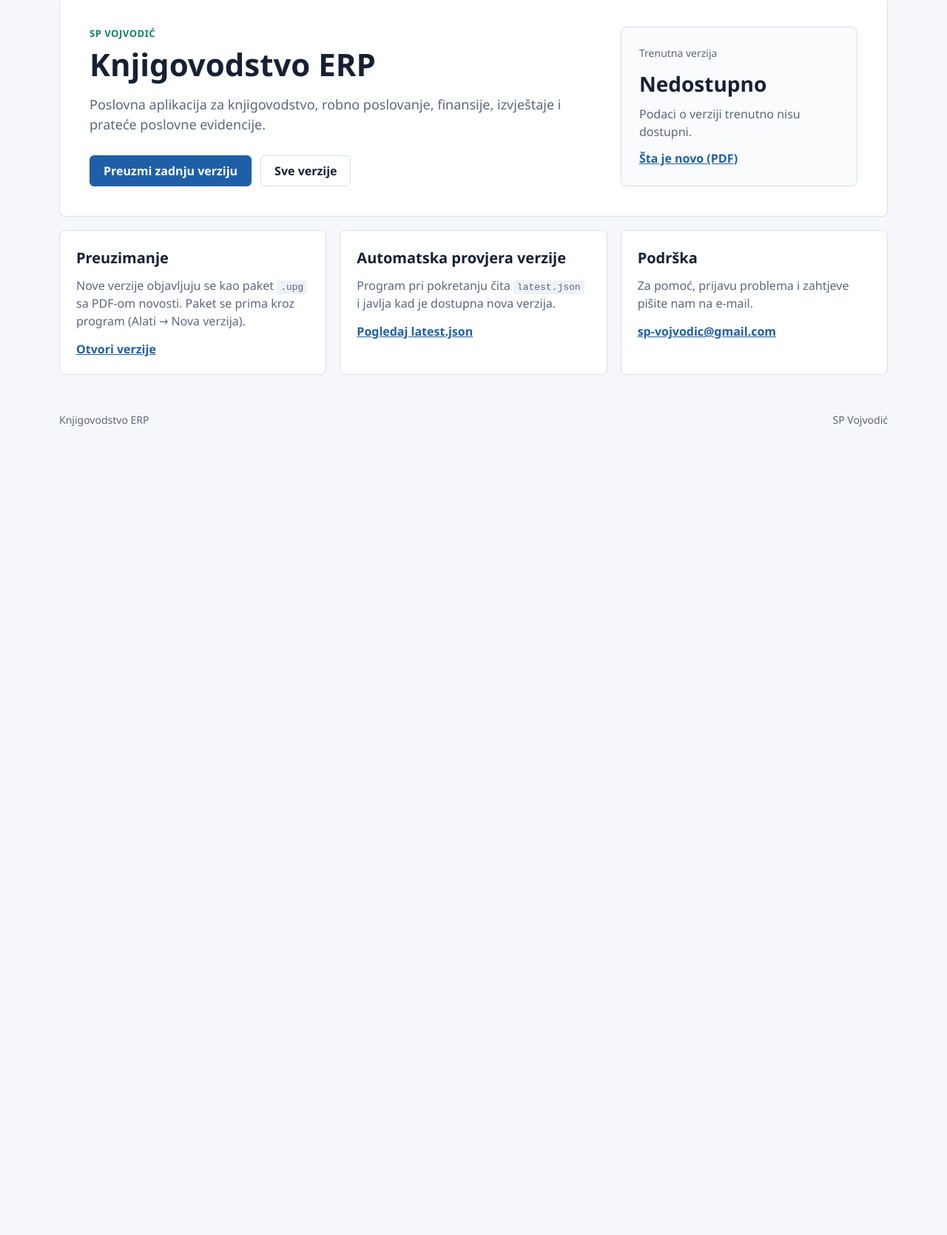
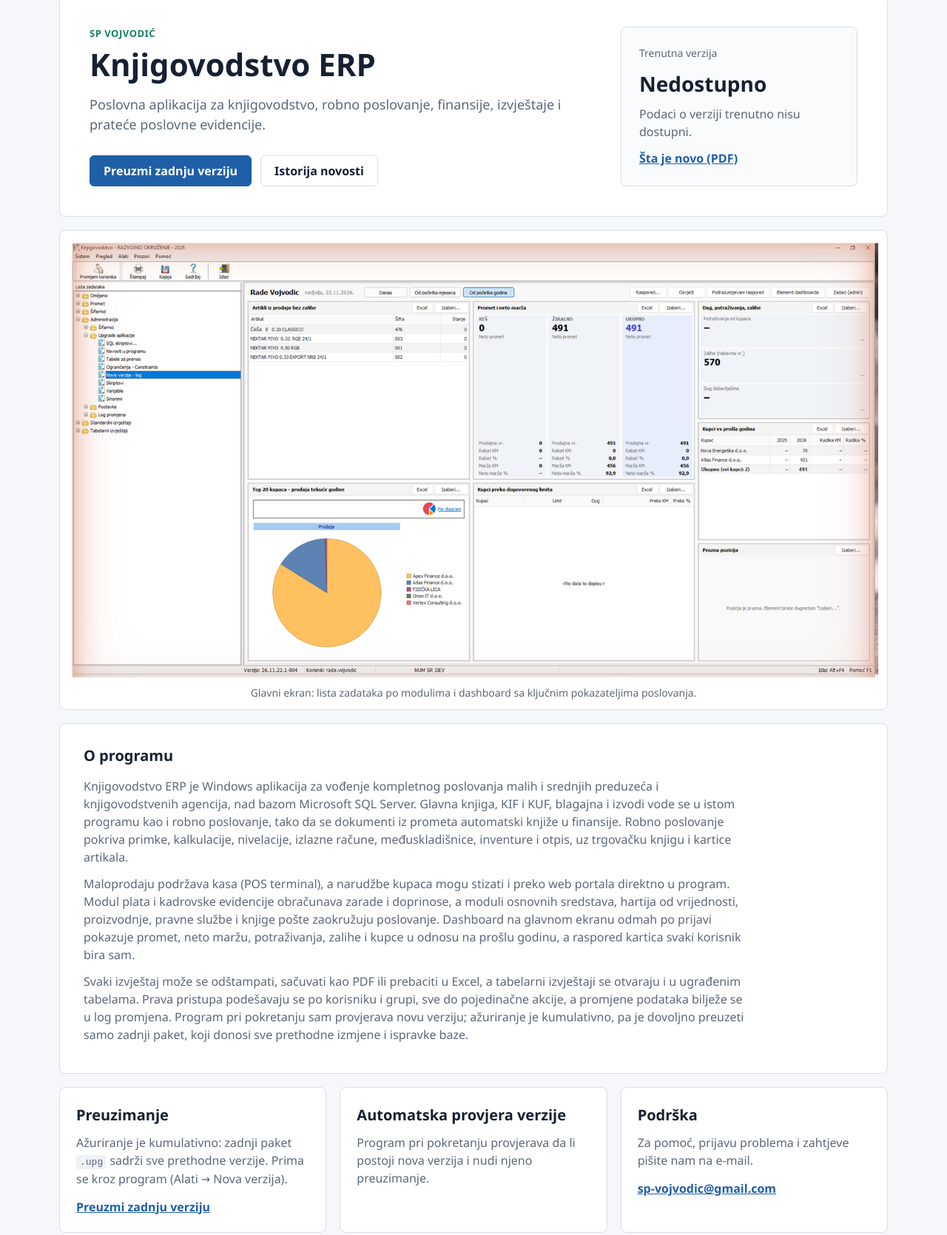
Before and after one commit to SP-VOJVODIC/public, a plain HTML site: page index.html in a window 1280 px wide. Shown: the part 53-1723 px from the top of the page at 74% size. Before the commit the page ends 800 px from the top, so only its background shows below. Drawn offline with Linux system fonts and the light colour scheme; no server answers.

Commit message:
Stranica: snimak, opis programa, istorija novosti (index.html)

```diff
--- a/index.html
+++ b/index.html
@@ -4,7 +4,7 @@
   <meta charset="utf-8">
   <meta name="viewport" content="width=device-width, initial-scale=1">
   <title>Knjigovodstvo ERP</title>
-  <meta name="description" content="Knjigovodstvo ERP - informacije o verzijama, preuzimanju i novostima.">
+  <meta name="description" content="Knjigovodstvo ERP - poslovni softver za knjigovodstvo, robno poslovanje, kasu i plate. Zadnja verzija i novosti.">
   <link rel="stylesheet" href="style.css">
 </head>
 <body>
@@ -22,9 +22,7 @@
           <a class="button button--primary" id="btn-download" href="https://github.com/SP-VOJVODIC/public/releases/latest">
             Preuzmi zadnju verziju
           </a>
-          <a class="button" href="https://github.com/SP-VOJVODIC/public/releases">
-            Sve verzije
-          </a>
+          <a class="button" href="#istorija">Istorija novosti</a>
         </div>
       </div>
 
@@ -36,23 +34,54 @@
       </aside>
     </section>
 
+    <figure class="shot">
+      <img src="glavni-ekran.png" width="1400" height="758" alt="Glavni ekran programa Knjigovodstvo ERP sa dashboardom prometa, marže, zaliha i kupaca">
+      <figcaption>Glavni ekran: lista zadataka po modulima i dashboard sa ključnim pokazateljima poslovanja.</figcaption>
+    </figure>
+
+    <section class="about">
+      <h2>O programu</h2>
+      <p>
+        Knjigovodstvo ERP je Windows aplikacija za vođenje kompletnog poslovanja malih i srednjih
+        preduzeća i knjigovodstvenih agencija, nad bazom Microsoft SQL Server.
+        Glavna knjiga, KIF i KUF, blagajna i izvodi vode se u istom programu kao i robno poslovanje,
+        tako da se dokumenti iz prometa automatski knjiže u finansije.
+        Robno poslovanje pokriva primke, kalkulacije, nivelacije, izlazne račune, međuskladišnice,
+        inventure i otpis, uz trgovačku knjigu i kartice artikala.
+      </p>
+      <p>
+        Maloprodaju podržava kasa (POS terminal), a narudžbe kupaca mogu stizati i preko web portala
+        direktno u program.
+        Modul plata i kadrovske evidencije obračunava zarade i doprinose, a moduli osnovnih sredstava,
+        hartija od vrijednosti, proizvodnje, pravne službe i knjige pošte zaokružuju poslovanje.
+        Dashboard na glavnom ekranu odmah po prijavi pokazuje promet, neto maržu, potraživanja,
+        zalihe i kupce u odnosu na prošlu godinu, a raspored kartica svaki korisnik bira sam.
+      </p>
+      <p>
+        Svaki izvještaj može se odštampati, sačuvati kao PDF ili prebaciti u Excel, a tabelarni
+        izvještaji se otvaraju i u ugrađenim tabelama.
+        Prava pristupa podešavaju se po korisniku i grupi, sve do pojedinačne akcije, a promjene
+        podataka bilježe se u log promjena.
+        Program pri pokretanju sam provjerava novu verziju; ažuriranje je kumulativno, pa je dovoljno
+        preuzeti samo zadnji paket, koji donosi sve prethodne izmjene i ispravke baze.
+      </p>
+    </section>
+
     <section class="grid">
       <article>
         <h2>Preuzimanje</h2>
         <p>
-          Nove verzije objavljuju se kao paket <code>.upg</code> sa PDF-om novosti.
-          Paket se prima kroz program (Alati → Nova verzija).
+          Ažuriranje je kumulativno: zadnji paket <code>.upg</code> sadrži sve prethodne verzije.
+          Prima se kroz program (Alati → Nova verzija).
         </p>
-        <a href="https://github.com/SP-VOJVODIC/public/releases">Otvori verzije</a>
+        <a id="link-download" href="https://github.com/SP-VOJVODIC/public/releases/latest">Preuzmi zadnju verziju</a>
       </article>
 
       <article>
         <h2>Automatska provjera verzije</h2>
         <p>
-          Program pri pokretanju čita <code>latest.json</code> i javlja kad je
-          dostupna nova verzija.
+          Program pri pokretanju provjerava da li postoji nova verzija i nudi njeno preuzimanje.
         </p>
-        <a href="https://github.com/SP-VOJVODIC/public/blob/develop/latest.json">Pogledaj latest.json</a>
       </article>
 
       <article>
@@ -68,6 +97,11 @@
       <h2>Novo u zadnjoj verziji</h2>
       <ul id="notes"></ul>
     </section>
+
+    <section class="notes" id="istorija" hidden>
+      <h2>Istorija novosti po verzijama</h2>
+      <div id="istorija-lista"></div>
+    </section>
   </main>
 
   <footer>
```
